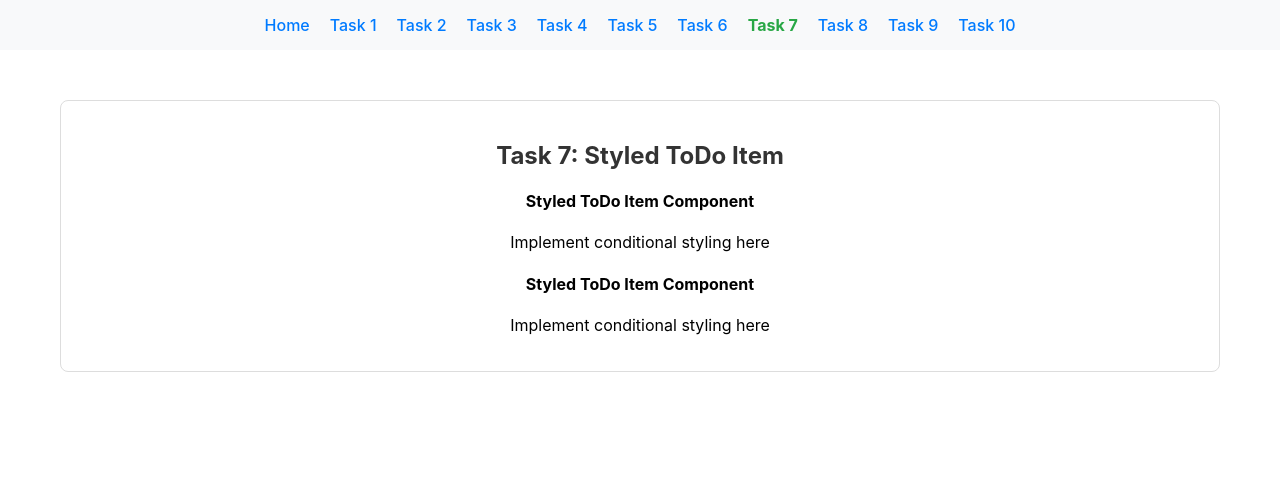
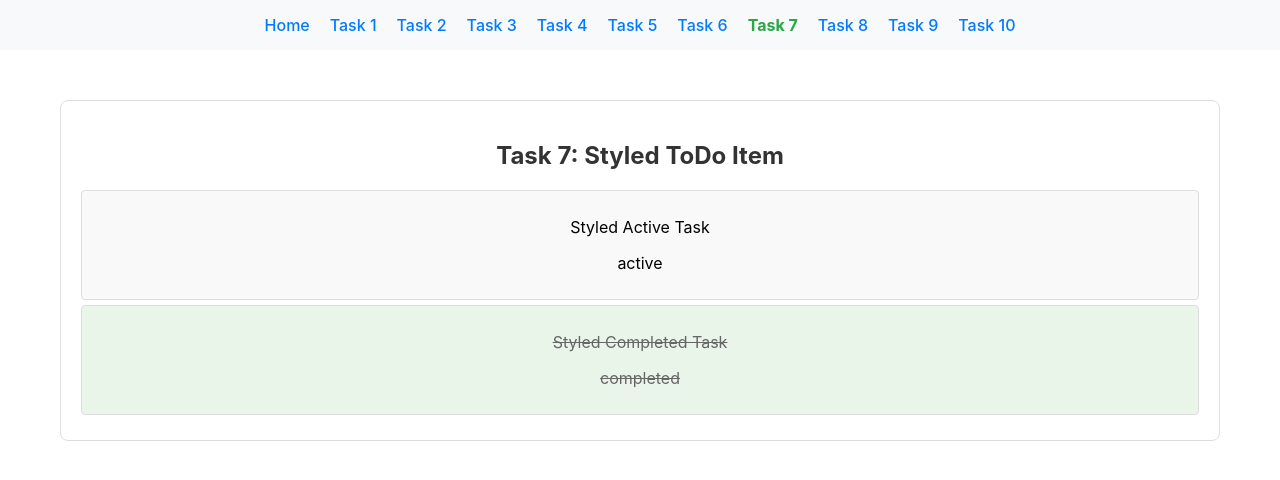
Before and after one commit to kanapca/node-js-pre-training-assignment-solution, a React (Create React App) app in the folder React-CSS/react-todo-app/: page /task-07 in a window 1280 px wide. Shown: the top 480 px of the page. Built offline with nearby package versions, Linux system fonts and the light colour scheme.

Commit message:
Implemented styled todo item showcase

```diff
--- a/React-CSS/react-todo-app/src/solutions/task-07/StyledToDoItem.tsx
+++ b/React-CSS/react-todo-app/src/solutions/task-07/StyledToDoItem.tsx
@@ -54,6 +54,7 @@ import './StyledToDoItem.css';
  * - Keep styles close to components
  */
 export const StyledToDoItem: React.FC<TodoItemProps> = ({ todo }) => {
+  const itemClass = `todo-item ${todo.completed ? 'completed' : ''}`;
   // TODO: Implement the StyledToDoItem component
   //
   // Requirements:
@@ -71,10 +72,9 @@ export const StyledToDoItem: React.FC<TodoItemProps> = ({ todo }) => {
   // .todo-item.completed { /* completed styles */ }
 
   return (
-    <div>
-      {/* TODO: Replace this with your implementation */}
-      <h4>Styled ToDo Item Component</h4>
-      <p>Implement conditional styling here</p>
+    <div className={itemClass}>
+      <p>{todo.title}</p>
+      <p>{todo.completed ? 'completed': 'active'}</p>
     </div>
   );
 };
```
